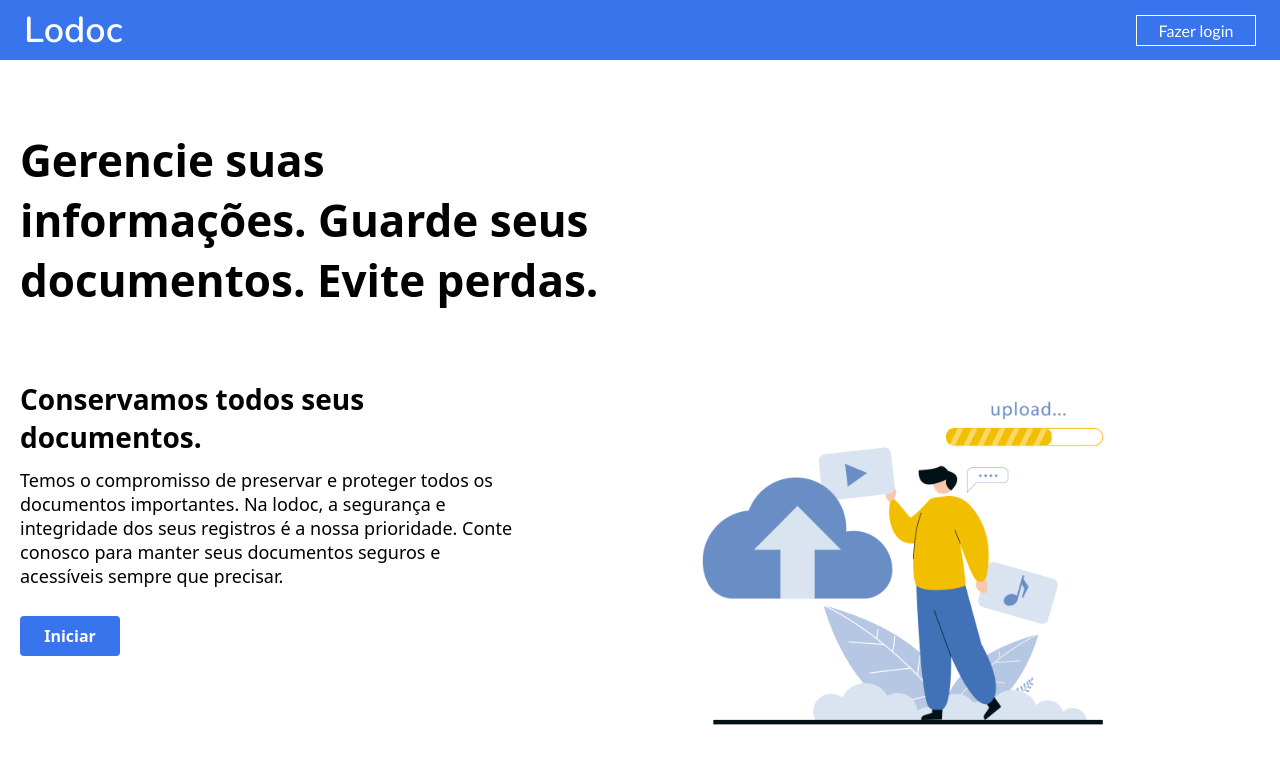
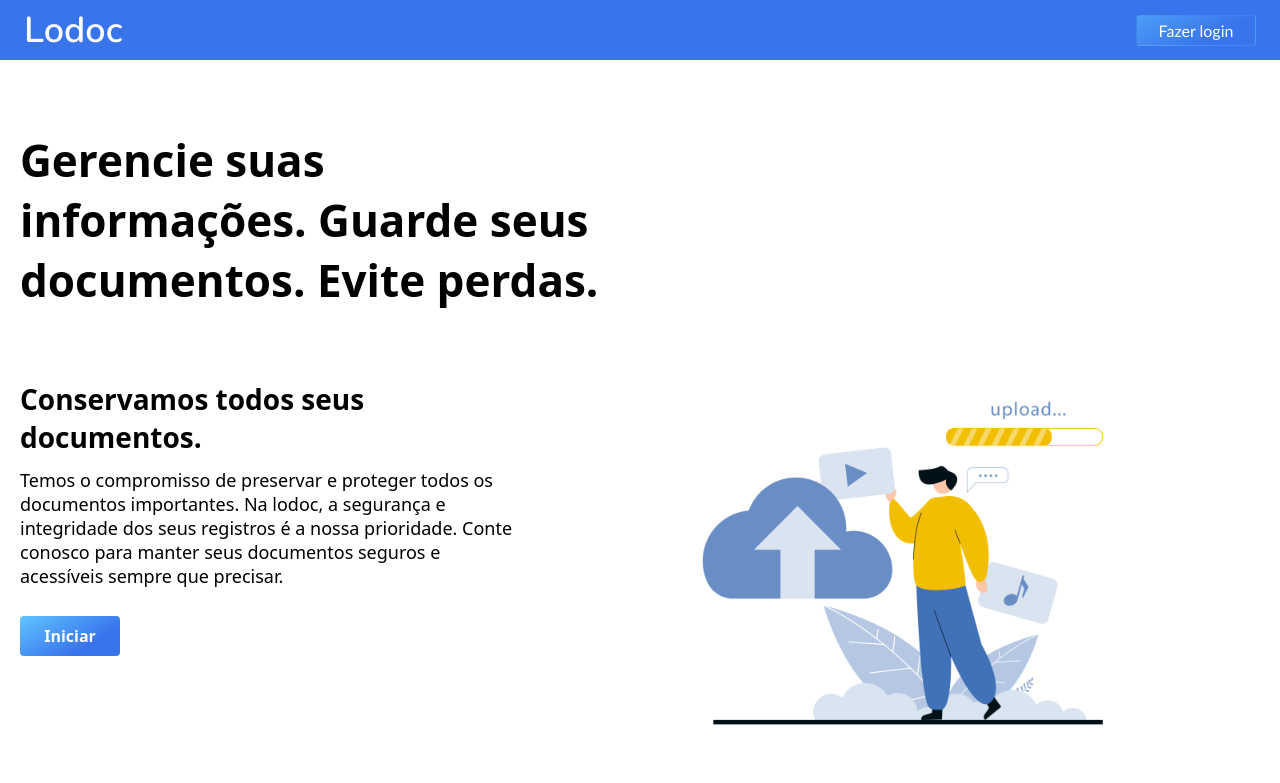
Before and after one commit to Eduardo-Ofice-Jr/lodoc, a plain HTML site: page index.html in a window 1280 px wide. Drawn offline with nearby package versions, Linux system fonts and the light colour scheme.

Commit message:
feat(index page): add gradient to buttons

```diff
--- a/styles/index.css
+++ b/styles/index.css
@@ -36,8 +36,10 @@ nav {
     padding: 5px;
     font-size: 16px;
     width: 120px;
+    border-radius: 4px;
     background-color: #3874ec;
-    border: 1px solid white;
+    background-image: linear-gradient(-30deg, #3874ec 30%, #60c5ff80);
+    border: 1px solid #60c5ff30;
     color: white;
     cursor: pointer;
 }
@@ -89,7 +91,7 @@ h1 {
 
 .button_iniciar {
     margin-top: 28px;
-    background: #3874ec;
+    background-image: linear-gradient(-30deg, #3874ec 30%, #60c5ff);
     color: white;
     border: none;
     border-radius: 4px;
@@ -102,8 +104,7 @@ h1 {
 }
 
 .button_iniciar:hover {
-    transform: scale(1.02);
-    background-color: #265ece;
+    transform: scale(1.03);
 }
 
 .direita {
```
